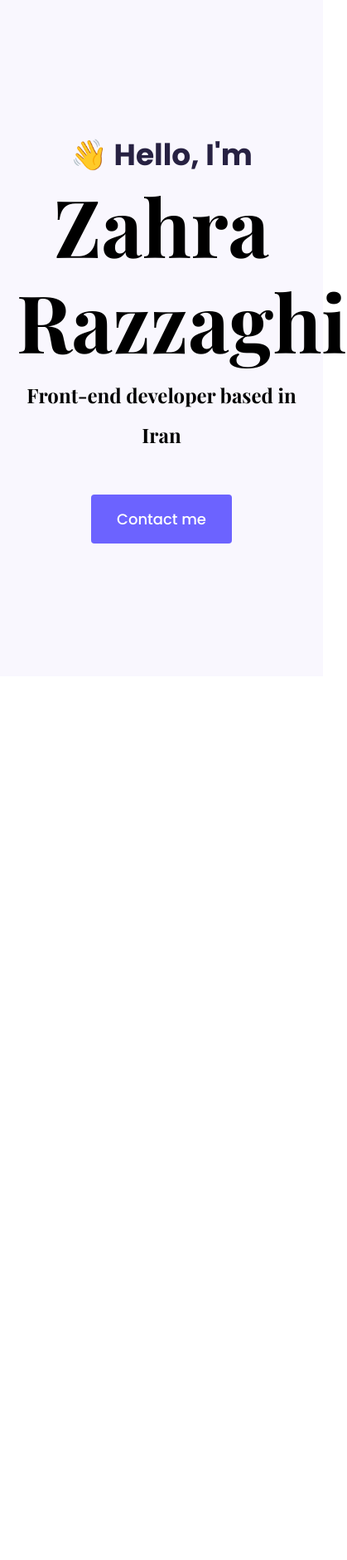
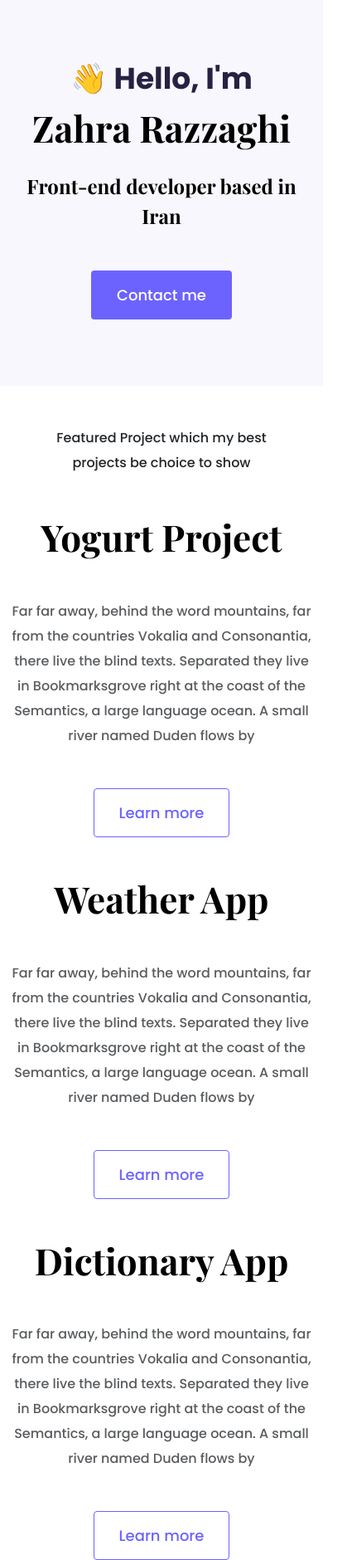
Before and after one commit to zahrarazzaghi96/Portfolio-Project-, a plain HTML site: page index.html in a window 390 px wide. Shown: the whole page at 83% size, 419 px wide, since content can reach past the window. Before the commit the page ends 844 px from the top, so only its background shows below. Drawn offline with nearby package versions, Linux system fonts and the light colour scheme.

Commit message:
Homepage Content

```diff
--- a/index.html
+++ b/index.html
@@ -28,5 +28,61 @@
         <a href="#" class="btn btn-branding">Contact me</a>
       </div>
     </div>
+     <p class="text-center m-5">
+      Featured Project which my best projects be choice to show
+    </p>
+    <div class="container">
+      <div class="row mb-5">
+        <div class="col d-none d-lg-block">
+          <img src="image/cH4m-yogurt.png" class="img-fluid" alt="" />
+        </div>
+        <div class="col">
+          <div class="project-desciption">
+            <h2 class="mb-5">Yogurt Project</h2>
+            <p class="mb-5 text-muted">
+              Far far away, behind the word mountains, far from the countries
+              Vokalia and Consonantia, there live the blind texts. Separated
+              they live in Bookmarksgrove right at the coast of the Semantics, a
+              large language ocean. A small river named Duden flows by
+            </p>
+            <a href="" class="btn btn-branding-outline"> Learn more </a>
+          </div>
+        </div>
+      </div>
+      <div class="row mb-5">
+        <div class="col">
+          <div class="project-desciption">
+            <h2 class="mb-5">Weather App</h2>
+            <p class="mb-5 text-muted">
+              Far far away, behind the word mountains, far from the countries
+              Vokalia and Consonantia, there live the blind texts. Separated
+              they live in Bookmarksgrove right at the coast of the Semantics, a
+              large language ocean. A small river named Duden flows by
+            </p>
+            <a href="" class="btn btn-branding-outline"> Learn more </a>
+          </div>
+        </div>
+        <div class="col d-none d-lg-block">
+          <img src="image/jxM9-weather.png" class="img-fluid" alt="" />
+        </div>
+      </div>
+      <div class="row">
+        <div class="col d-none d-lg-block">
+          <img src="image/dgHV-dictionary.png" class="img-fluid" alt="" />
+        </div>
+        <div class="col">
+          <div class="project-desciption">
+            <h2 class="mb-5">Dictionary App</h2>
+            <p class="mb-5 text-muted">
+              Far far away, behind the word mountains, far from the countries
+              Vokalia and Consonantia, there live the blind texts. Separated
+              they live in Bookmarksgrove right at the coast of the Semantics, a
+              large language ocean. A small river named Duden flows by
+            </p>
+            <a href="" class="btn btn-branding-outline"> Learn more </a>
+          </div>
+        </div>
+      </div>
+    </div>
   </body>
 </html>
--- a/styles/portfolio.css
+++ b/styles/portfolio.css
@@ -22,10 +22,16 @@ h6 {
 
 h1 {
   font-size: 96px;
+  line-height: 1.5;
+}
+h2 {
+  font-size: 64px;
 }
 
 p {
   font-weight: normal;
+   font-size: 16px;
+  line-height: 30px;
 }
 
 .hero {
@@ -44,7 +50,7 @@ p {
 .hero h2 {
   font-family: var(--heading-font-family);
   font-weight: normal;
-  line-height: 2;
+  line-height: 1.5;
   font-size: 24px;
 }
 
@@ -56,3 +62,34 @@ p {
   line-height: 27px;
   padding: 15px 30px;
 }
+.btn-branding-outline {
+  color: var(--branding-color);
+  border: 1px solid var(--branding-color);
+  border-radius: 4px;
+  font-size: 18px;
+  line-height: 27px;
+  padding: 15px 30px;
+}
+
+.project-desciption {
+  padding: 120px 60px;
+}
+
+@media (max-width: 900px) {
+  h1 {
+    font-size: 44px;
+    line-height: 2;
+  }
+
+  h2 {
+    font-size: 44px;
+  }
+
+  .hero {
+    padding: 80px 20px;
+  }
+
+  .project-desciption {
+    padding: 0;
+    text-align: center;
+  }
```
Also changed, not shown: image/cH4m-yogurt.png (added), image/dgHV-dictionary.png (added), image/jxM9-weather.png (added).
